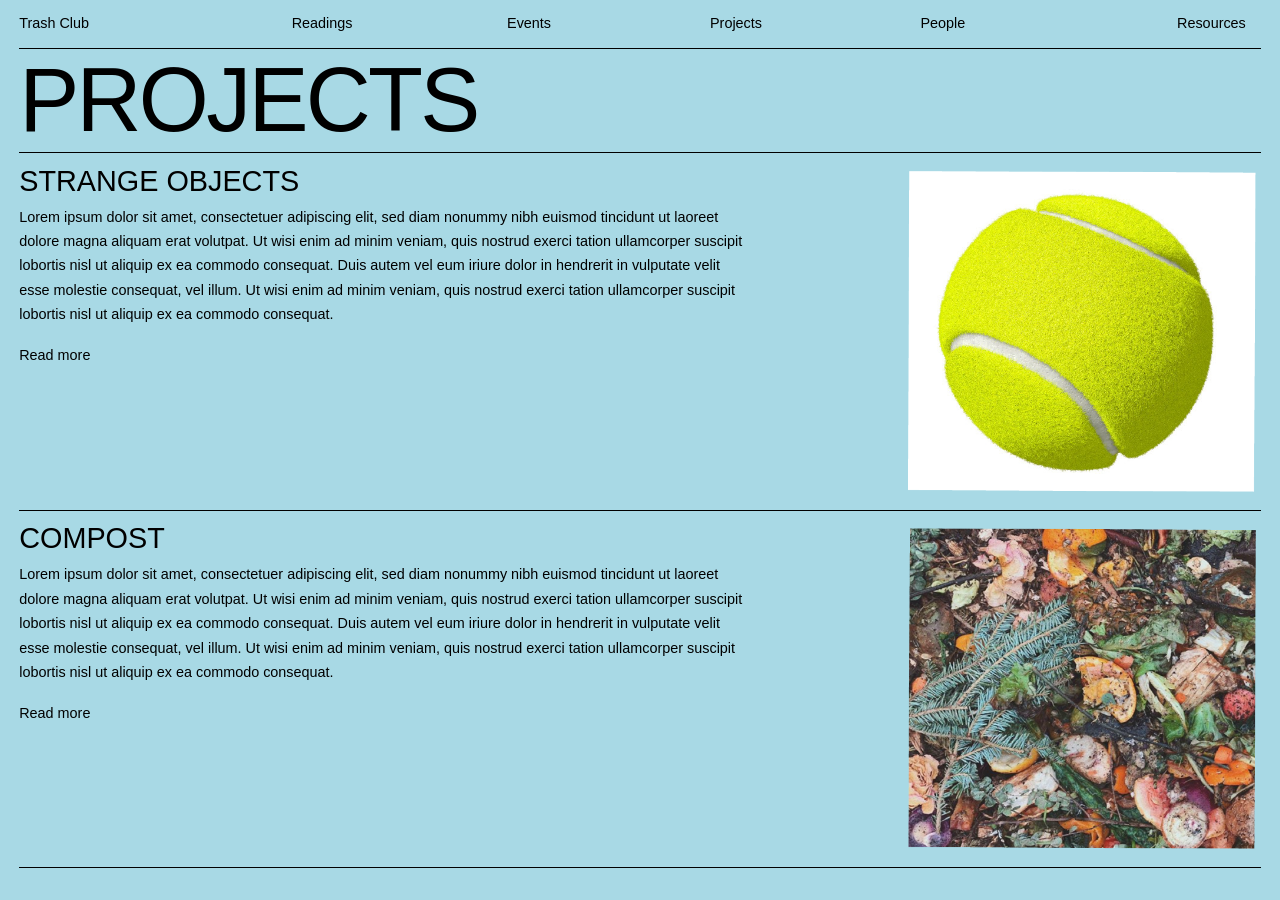
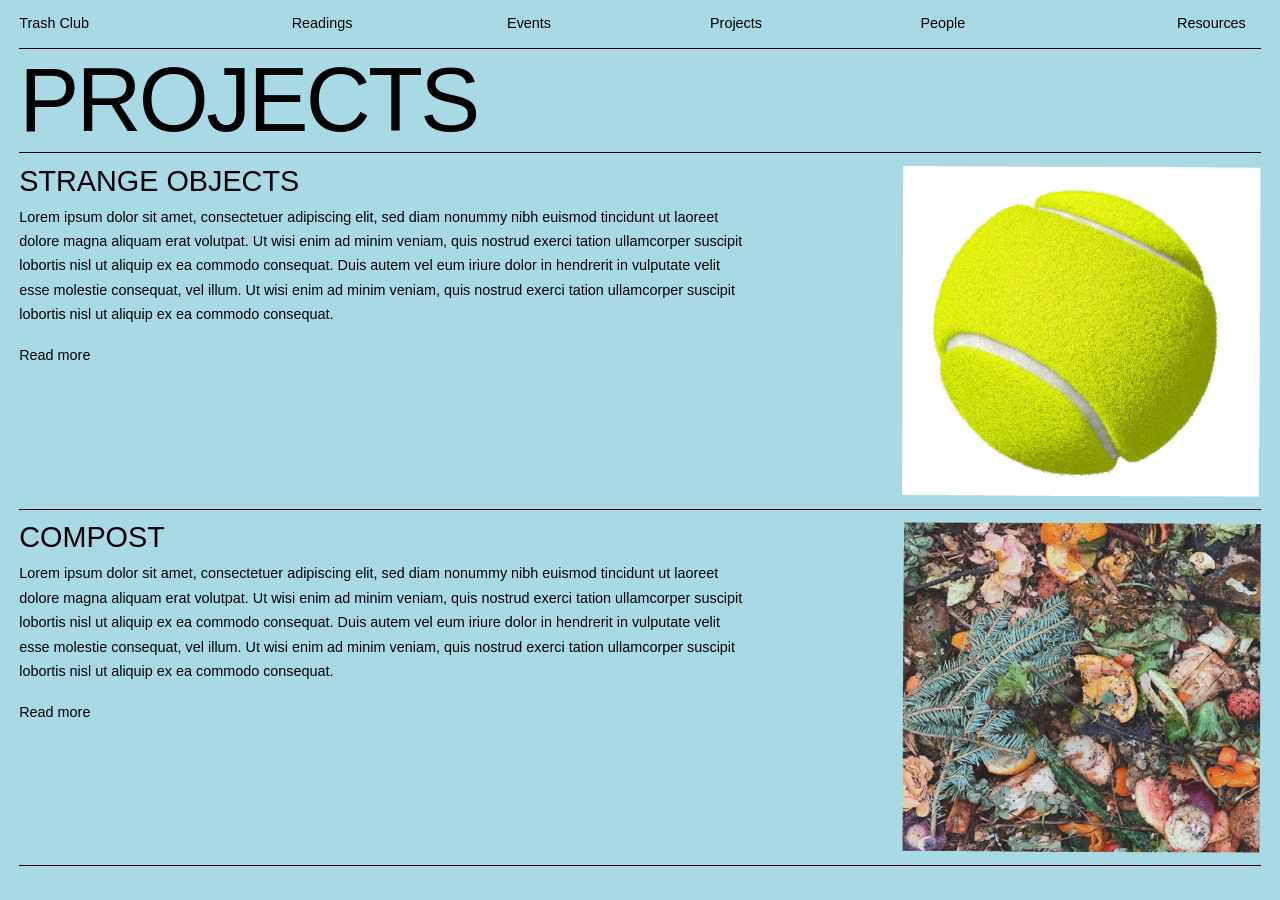
Before and after one commit to trashclub/trashclub.github.io, a Jekyll site: the page projects/index.html, which Jekyll copies as it is, in a window 1280 px wide. Built offline with Jekyll 4.4.1, drawn with Linux system fonts in a browser that asks for light colours; some web fonts are replaced.

Commit message:
minor style change

```diff
--- a/style/style.css
+++ b/style/style.css
@@ -265,7 +265,6 @@ a:active {
     .project-img {
         width: 28vw;
         float: right;
-        padding: 1%;
     }
 }
 
```
